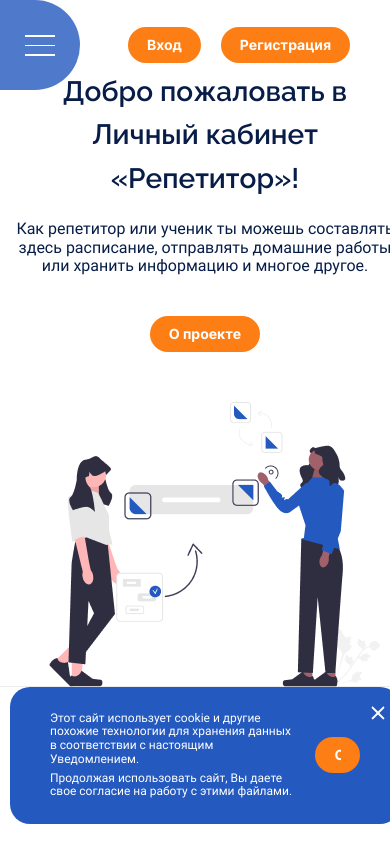
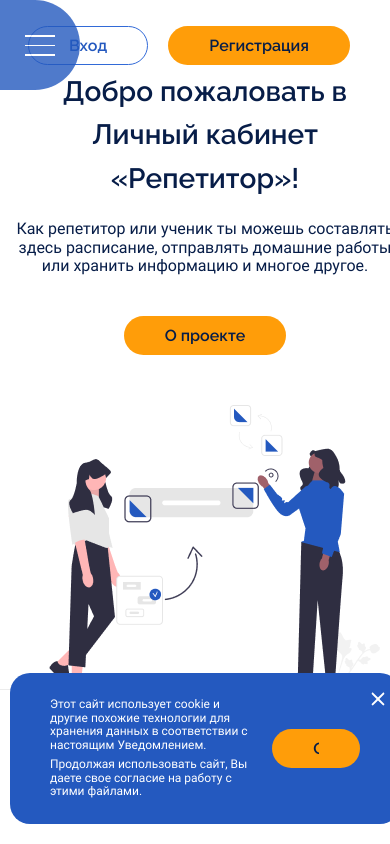
Before and after one commit to TutorOffice/TutorOffice-frontend, a React (Vite) app: page / in a window 390 px wide. Built offline with nearby package versions, Linux system fonts and the light colour scheme.

Commit message:
Refactor | ♻️ Add base style to Button

```diff
--- a/src/components/header/headerNoAuth/HeaderNoAuth.tsx
+++ b/src/components/header/headerNoAuth/HeaderNoAuth.tsx
@@ -18,7 +18,9 @@ const HeaderNoAuth: React.FC<HeaderNoAuthProps> = ({ className }) => {
     <HeaderMain className={headerClassName}>
       <ButtonGroup>
         <Link to="/login">
-          <Button>Вход</Button>
+          <Button color="secondaryColor" variant="outline">
+            Вход
+          </Button>
         </Link>
         <Link to="/register">
           <Button>Регистрация</Button>
--- /dev/null
+++ b/src/shared/ui/button/Button.module.css
@@ -0,0 +1,40 @@
+.root {
+    padding: 18px 60px;
+    height: 57px;
+
+    &[data-variant='filled'] {
+        color: var(--white);
+    }
+
+    &[data-disabled] {
+        color: var(--gray);
+    }
+
+}
+
+.primary {
+    color: var(--black);
+    font-family: Raleway, sans-serif;
+    font-size: 18px;
+    font-style: normal;
+    font-weight: 600;
+    line-height: normal;
+}
+
+.secondary {
+    color: var(--blue);
+    font-family: Raleway, sans-serif;
+    font-size: 18px;
+    font-style: normal;
+    font-weight: 600;
+    line-height: normal;
+}
+
+
+@media screen and (max-width: 819px) {
+    .root {
+        padding: 10px 40px;
+        font-size: 16px;
+        height: 39px;
+    }
+}
--- a/src/shared/ui/button/Button.tsx
+++ b/src/shared/ui/button/Button.tsx
@@ -3,16 +3,35 @@ import {
   ButtonProps as MantButtonProps,
   ElementProps,
 } from '@mantine/core'
+import clsx from 'clsx'
 import React, { ReactNode } from 'react'
+
+import s from './Button.module.css'
 
 interface ButtonProps
   extends MantButtonProps,
     ElementProps<'button', keyof MantButtonProps> {
   children: ReactNode
+  color?: 'primaryColor' | 'secondaryColor'
 }
 
-const Button: React.FC<ButtonProps> = ({ children, className, ...props }) => {
-  return <MantButton {...props}>{children}</MantButton>
+const Button: React.FC<ButtonProps> = ({
+  children,
+  color = 'primaryColor',
+  className,
+  ...props
+}) => {
+  const classes = clsx(className, {
+    [s.root]: true,
+    [s.primary]: color === 'primaryColor',
+    [s.secondary]: color === 'secondaryColor',
+  })
+
+  return (
+    <MantButton color={color} className={classes} {...props}>
+      {children}
+    </MantButton>
+  )
 }
 
 export default Button
```
